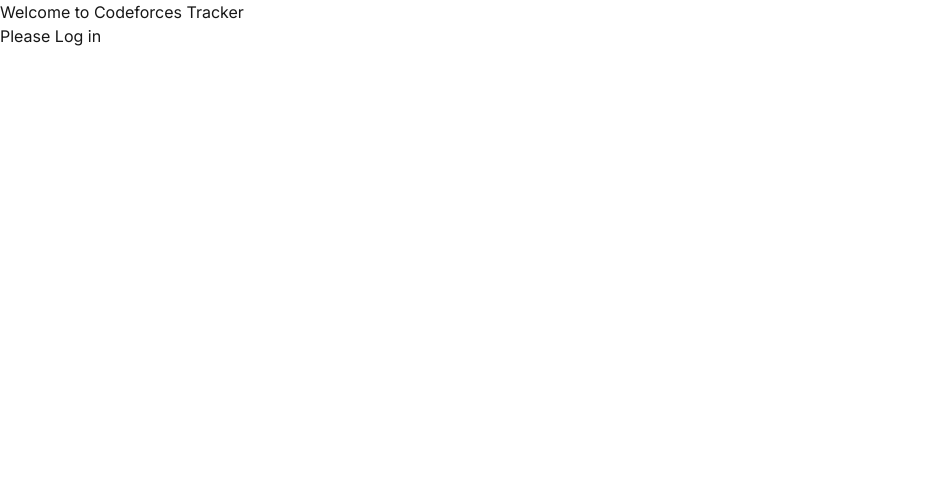
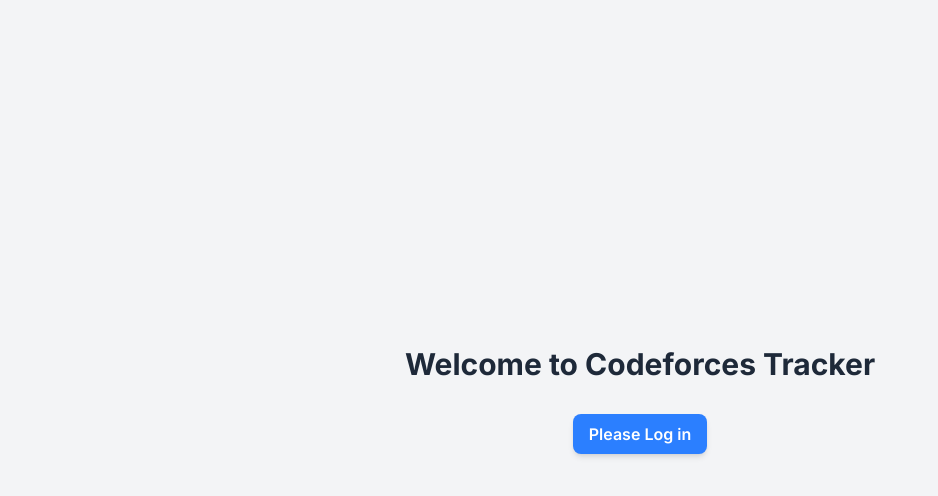
Before and after one commit to TLEonTestCase37/devbits, a Next.js app: page / in a window 1280 px wide. Shown: the top 496 px of the page, without its empty margins (0-938 px from the left). Built offline with nearby package versions, Linux system fonts and the light colour scheme; no server answers.

Commit message:
some css

```diff
--- a/app/components/CFVerification.js
+++ b/app/components/CFVerification.js
@@ -70,7 +70,7 @@
     <div>
       <h2>Link Your Codeforces ID</h2>
       {existingCfId ? (
-        <p>Your verified CF ID: <strong>{existingCfId}</strong></p>
+        <p className="text-black">Your verified CF ID: <strong>{existingCfId}</strong></p>
       ) : (
         <>
           <input
--- a/app/page.js
+++ b/app/page.js
@@ -26,12 +26,17 @@
   };
 
   return (
-    <div>
-      <h1>Welcome to Codeforces Tracker</h1>
+    <div className="min-h-screen bg-gray-100 flex flex-col items-center justify-center p-4">
+      <h1 className="text-3xl font-bold text-gray-800 mb-8">Welcome to Codeforces Tracker</h1>
       {user ? (
         <CFVerification />
       ) : (
-        <button onClick={handleLogin}>Please Log in</button>
+        <button
+          onClick={handleLogin}
+          className="bg-blue-500 hover:bg-blue-600 text-white font-semibold py-2 px-4 rounded-lg shadow-md transition duration-300 ease-in-out"
+        >
+          Please Log in
+        </button>
       )}
     </div>
   );
```
